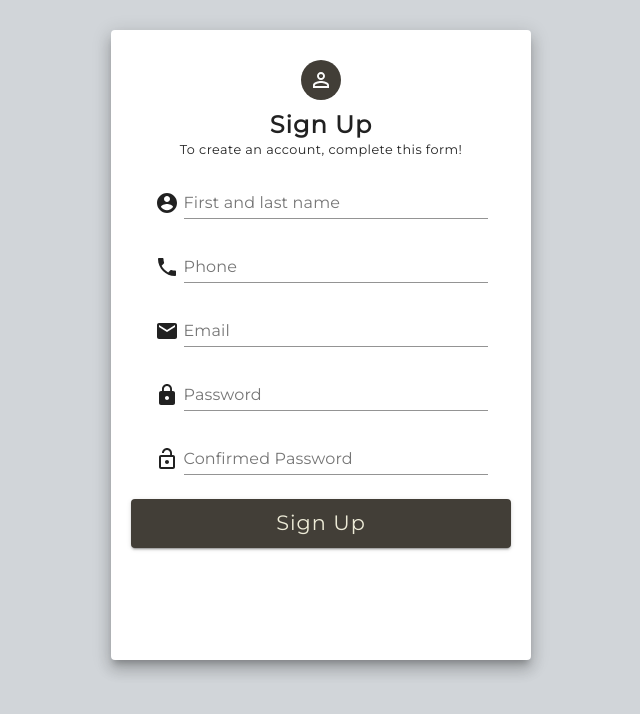
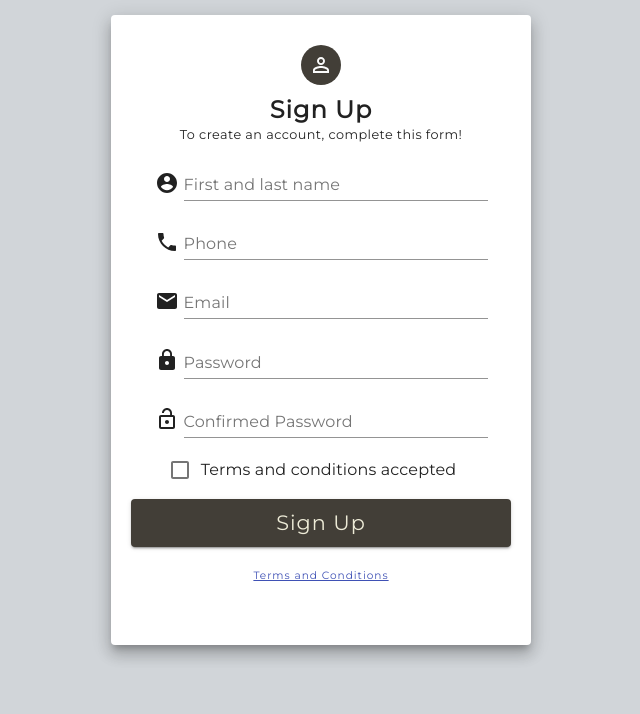
Before and after one commit to MAbdurahman/react-register-form-example, a React (Create React App) app: page / in a window 1280 px wide. Shown: the top 714 px of the page, without its empty margins (319-959 px from the left). Built offline with nearby package versions, Linux system fonts and the light colour scheme.

Commit message:
Update: SignUp.jsx and styles.js

```diff
--- a/src/components/sign-up/SignUp.jsx
+++ b/src/components/sign-up/SignUp.jsx
@@ -1,18 +1,19 @@
-import { Avatar, Button, Grid, Paper, TextField, Typography } from '@material-ui/core';
+import { Avatar, Button, Grid, Link, Paper, TextField, Typography } from '@material-ui/core';
 import PersonOutlineIcon from '@material-ui/icons/PersonOutline';
 import PhoneIcon from '@material-ui/icons/Phone';
 import EmailIcon from '@material-ui/icons/Email';
 import LockIcon from '@material-ui/icons/Lock';
 import LockOpenIcon from '@material-ui/icons/LockOpen';
-import { AccountCircle, LockRounded } from '@material-ui/icons';
+import { AccountCircle } from '@material-ui/icons';
+import FormControlLabel from '@material-ui/core/FormControlLabel';
+import Checkbox from '@material-ui/core/Checkbox';
 import React from 'react';
-
 import useStyles from './styles';
 
 export default function SignUp() {
    const classes = useStyles();
    return (
-      <Grid>
+      <Grid className={classes.signup}>
          <Paper className={classes.signup__paperStyle} elevation={10} >
             <Grid className={classes.signup__heading} align='center'>
                <Avatar className={classes.signup__avatarStyle}>
@@ -69,6 +70,14 @@ export default function SignUp() {
                   label='Confirmed Password'
                />
             </Grid>
+            <FormControlLabel
+               control={
+                  <Checkbox
+                     name="checkedA"
+                     color='primary'
+                  />}
+               label='Terms and conditions accepted'
+            />
             <Button
                className={classes.signup__buttonStyle}
                type='submit'
@@ -77,6 +86,13 @@ export default function SignUp() {
             >
                Sign Up
             </Button>
+
+            <Typography >
+               <Link className={classes.signup__linkStyle} href="#" >
+                  Terms and Conditions
+                  </Link>
+            </Typography>
+
          </Paper>
       </Grid>
    );
--- a/src/components/sign-up/styles.js
+++ b/src/components/sign-up/styles.js
@@ -3,15 +3,16 @@ import { makeStyles } from '@material-ui/core/styles';
 export default makeStyles(theme => ({
 	signup: {
 		textAlign: 'center',
+		fontSize: '.7rem',
 	},
 	signup__avatarStyle: {
 		marginBottom: '.5em',
 		marginTop: '.5em',
 		backgroundColor: '#423E37',
-   },
-   signup__buttonStyle: {
+	},
+	signup__buttonStyle: {
 		margin: '8px 0',
-		marginBottom: '1em',
+		marginBottom: '.7em',
 		fontSize: '1.3rem',
 		fontWeight: 500,
 		letterSpacing: '2px',
@@ -23,9 +24,9 @@ export default makeStyles(theme => ({
 			color: '#FDEBD3',
 		},
 	},
-   signup__caption: {
-      fontSize: '.8rem',
-   },
+	signup__caption: {
+		fontSize: '.8rem',
+	},
 	signup__heading: {
 		marginBottom: '.7em',
 	},
@@ -33,11 +34,18 @@ export default makeStyles(theme => ({
 		fontSize: '1.5rem',
 		fontWeight: 800,
 	},
+	signup__linkStyle: {
+      fontSize: '.66rem',
+		textDecoration: 'underline',
+		'&:hover': {
+			color: '#423E37',
+		},
+	},
 	signup__paperStyle: {
 		maxHeight: '630px',
 		maxWidth: '420px',
 		height: '80vh',
-		margin: '30px auto',
+		margin: '15px auto',
 		padding: '20px',
 	},
 	signup__textFieldContainer: {
```
